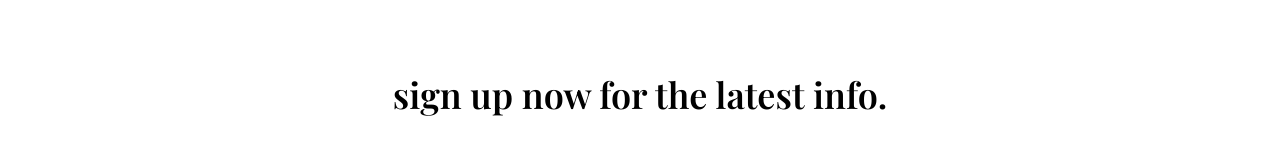
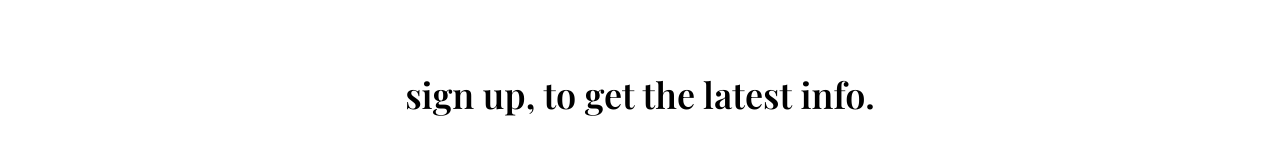
Before and after one commit to JohnnyHsu041/clothie-clothes-shop, a React (Create React App) app: page / in a window 1280 px wide. Shown: the part 1463-1609 px from the top of the page. Built offline with nearby package versions, Linux system fonts and the light colour scheme; grey boxes are pictures that could not be loaded.

Commit message:
changed cta section title

```diff
--- a/src/pages/Home/Cta.tsx
+++ b/src/pages/Home/Cta.tsx
@@ -101,7 +101,7 @@ const Cta: React.FC = () => {
         <section className={`container ${s.cta}`}>
             <div className={s["cta-container"]}>
                 <h2 className={s["cta-title"]}>
-                    sign up now for the latest info.
+                    sign up, to get the latest info.
                 </h2>
                 <div className={s["cta-client"]}>
                     <div className={s["cta-img"]} />
```
